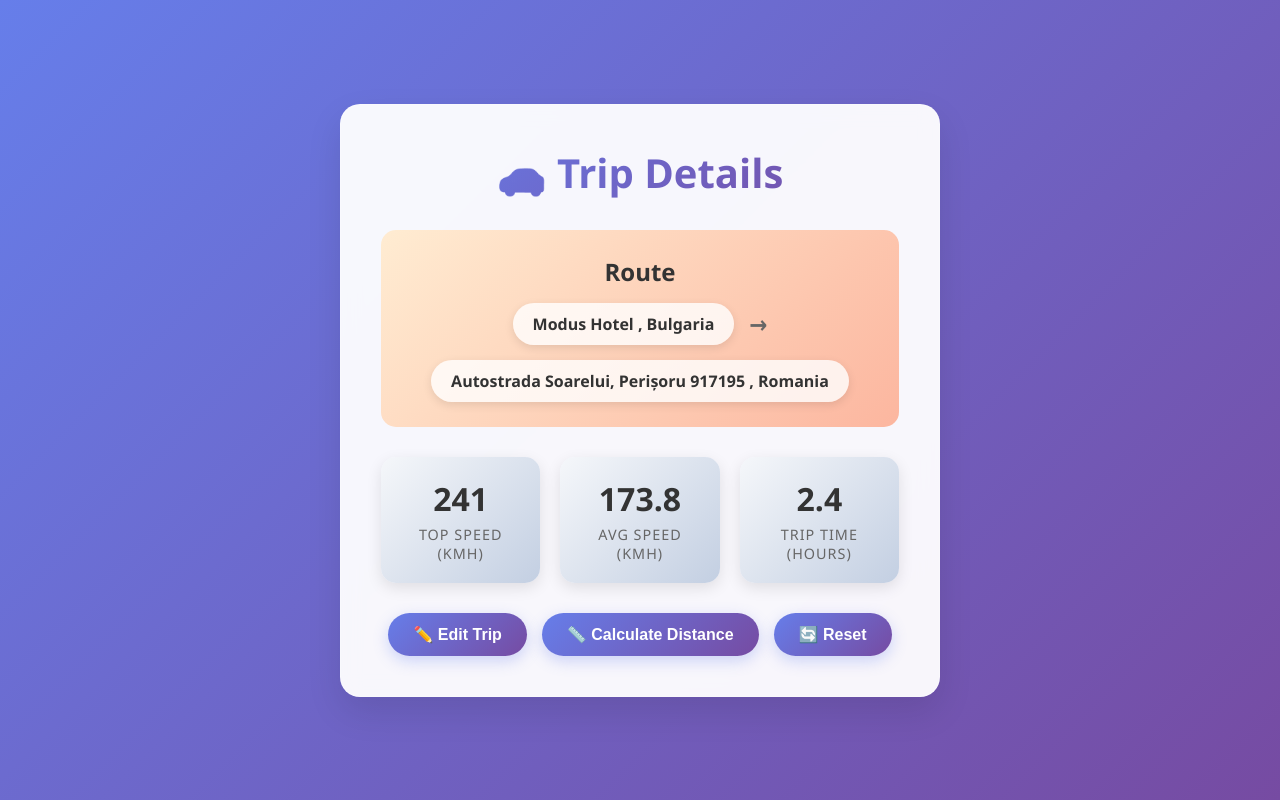
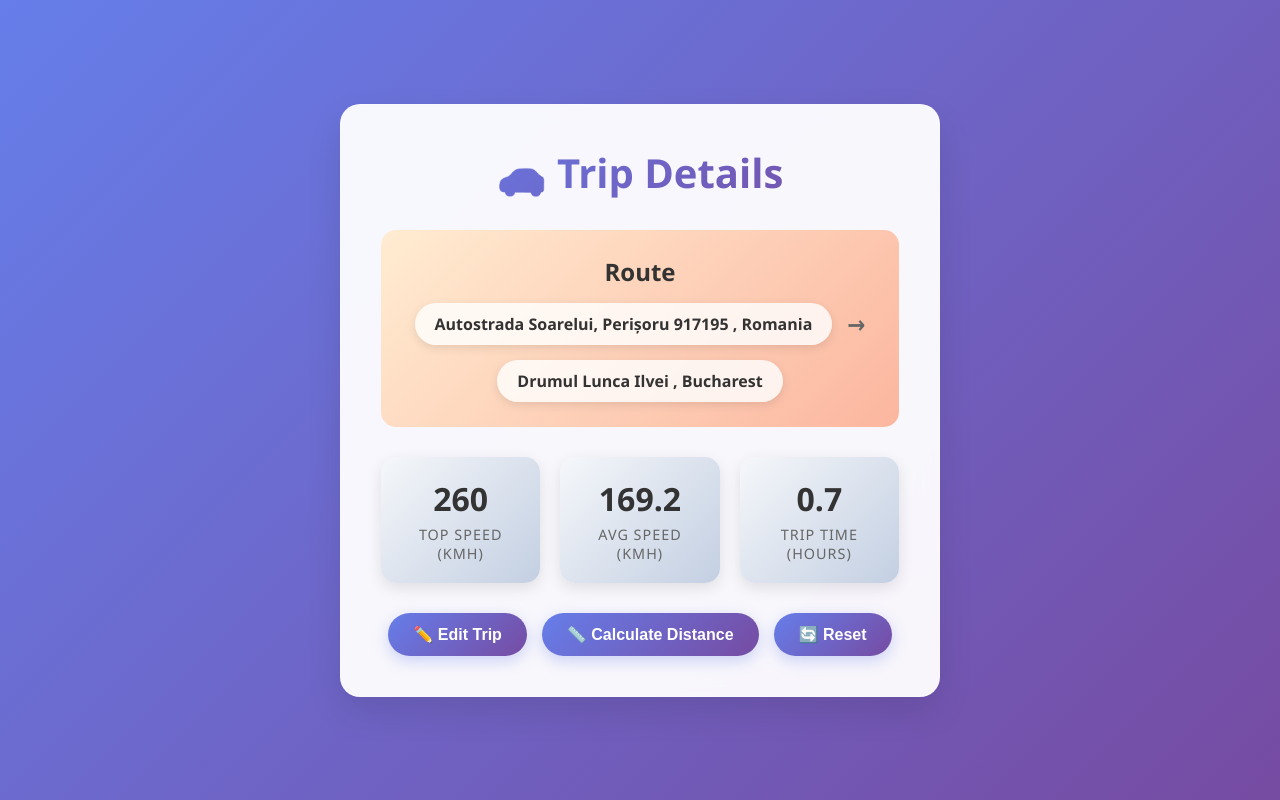
Before and after one commit to kisueer/Trip-Planner, a plain HTML site: page index.html in a window 1280 px wide. Drawn offline with Linux system fonts and the light colour scheme.

Commit message:
Update index.html

```diff
--- a/index.html
+++ b/index.html
@@ -293,11 +293,11 @@
     <script>
         // ===== EDIT THESE VALUES TO CHANGE TRIP DETAILS =====
         let tripData = {
-            from: "Modus Hotel , Bulgaria",
-            to: "Autostrada Soarelui, Perișoru 917195 , Romania",
-            topSpeed: 241,
-            avgSpeed: 173.8,
-            tripTime: 2.4
+            from: "Autostrada Soarelui, Perișoru 917195 , Romania",
+            to: "Drumul Lunca Ilvei , Bucharest",
+            topSpeed: 260,
+            avgSpeed: 169.2,
+            tripTime: 0.7
         };
         // ===================================================
 
```
